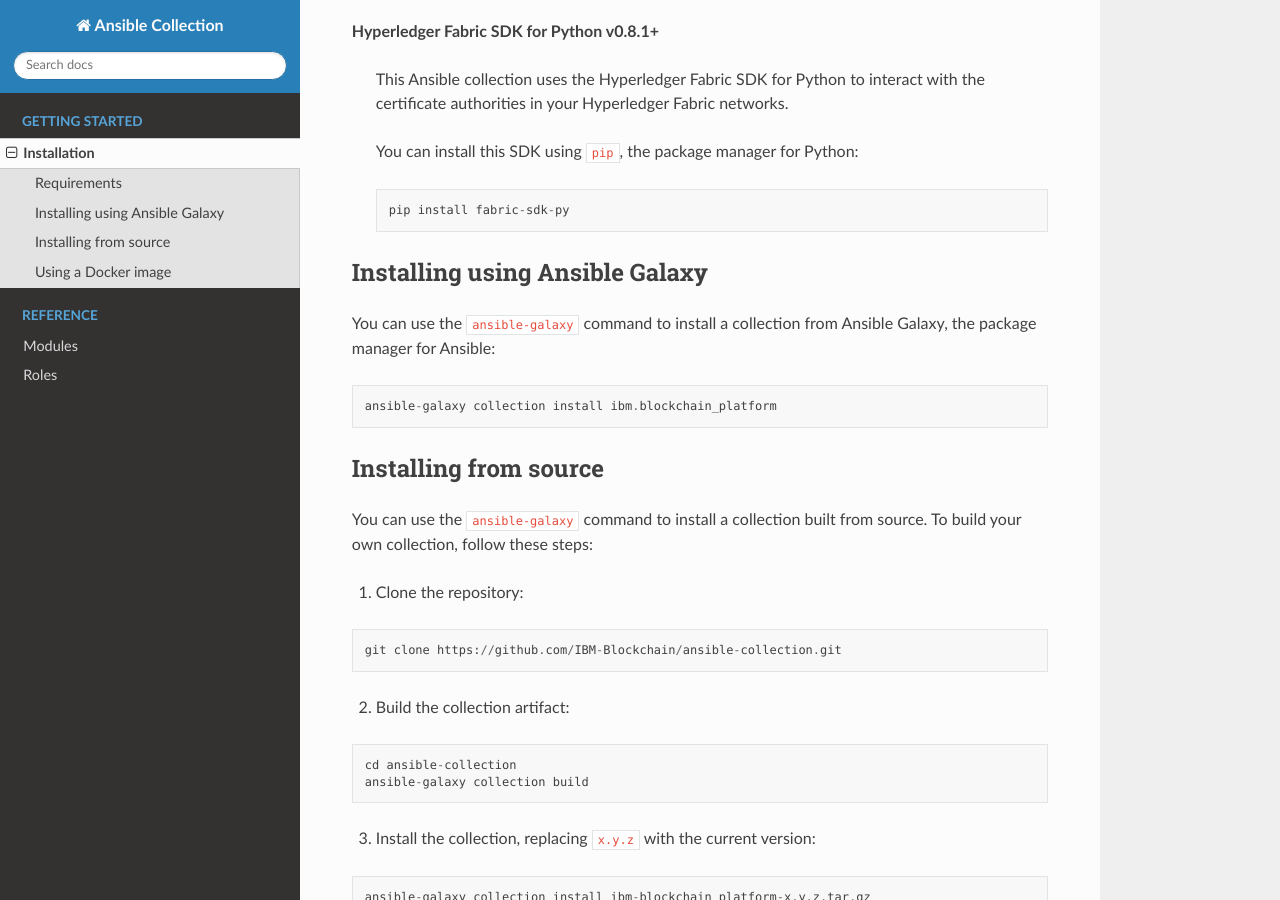
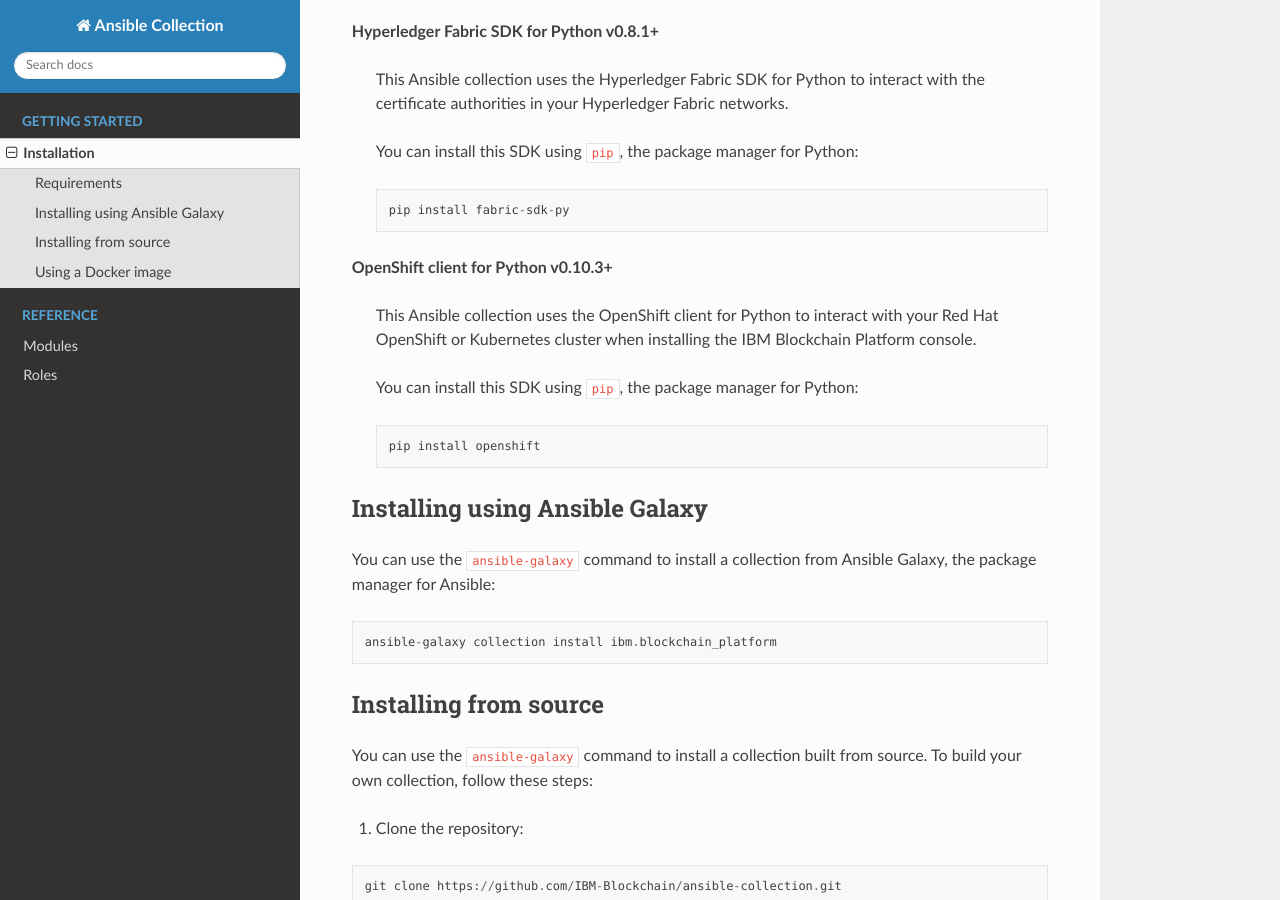
Before and after one commit to IBM-Blockchain/ansible-collection, a Sphinx documentation site: the page built from docs/source/installation.rst, in a window 1280 px wide and 900 px high, scrolled down 1609 px. Built offline with Sphinx 7.4.7 and the Read the Docs theme 2.0.0, drawn with Linux system fonts in a browser that asks for light colours.

Commit message:
Add openshift module to requirements (resolves #132)
Signed-off-by: Simon Stone <sstone1@uk.ibm.com>

```diff
--- a/docs/source/installation.rst
+++ b/docs/source/installation.rst
@@ -60,6 +60,16 @@
 
         pip install fabric-sdk-py
 
+**OpenShift client for Python v0.10.3+**
+
+    This Ansible collection uses the OpenShift client for Python to interact with your Red Hat OpenShift or Kubernetes cluster when installing the IBM Blockchain Platform console.
+
+    You can install this SDK using ``pip``, the package manager for Python:
+
+    ::
+
+        pip install openshift
+
 Installing using Ansible Galaxy
 -------------------------------
 
--- a/galaxy.yml
+++ b/galaxy.yml
@@ -4,7 +4,7 @@
 ---
 namespace: ibm
 name: blockchain_platform
-version: 0.0.11
+version: 0.0.12
 readme: README.md
 authors:
   - Simon Stone
```
Also changed, not shown: 1 other file.
